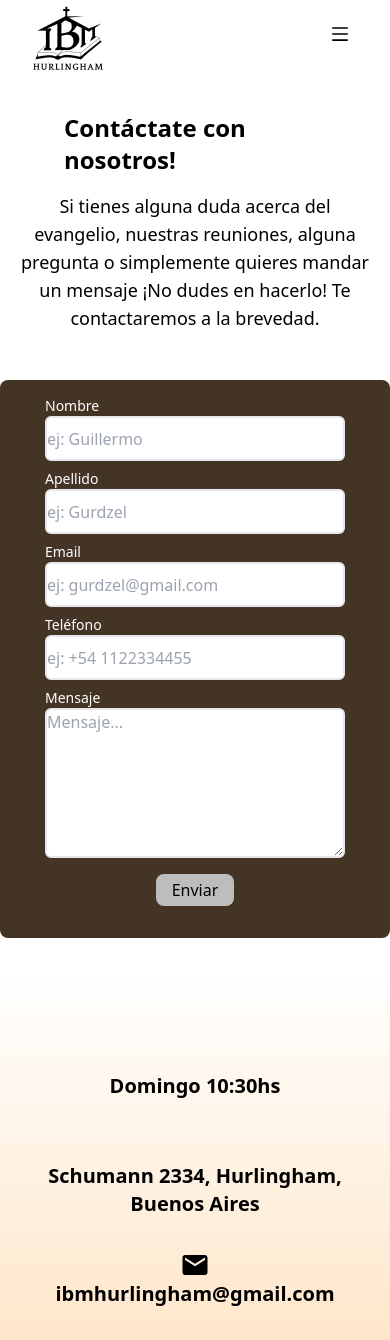
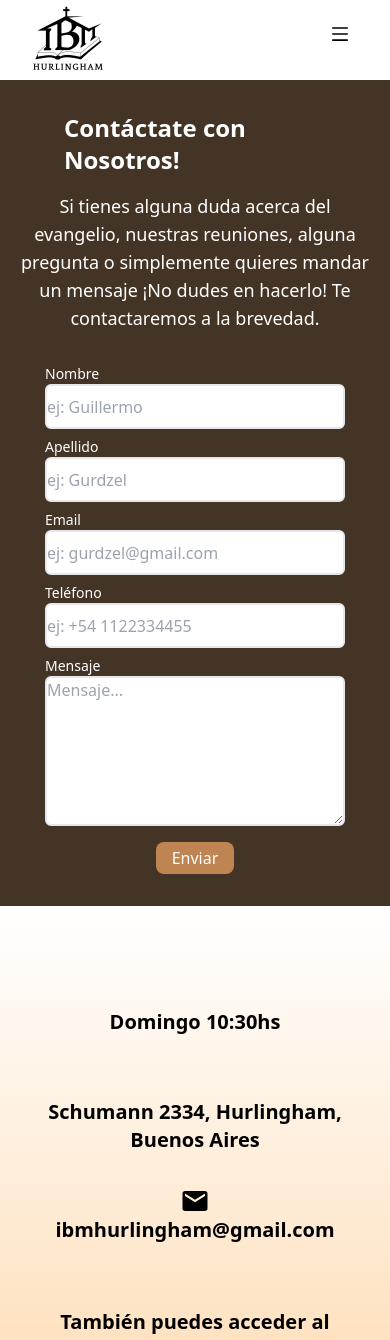
Before and after one commit to elizabethMica/IBMH, a React (Vite) app in the folder client/: page /contact in a window 390 px wide. Shown: the top 1340 px of the page. Built offline with nearby package versions, Linux system fonts and the light colour scheme; some icons are missing.

Commit message:
style bg

```diff
--- a/client/src/Components/Contact/Contact.jsx
+++ b/client/src/Components/Contact/Contact.jsx
@@ -18,9 +18,9 @@ function Contact() {
     <div className='mt-20 '>
       <div >
       <div className='flex flex-col md:flex-row md:justify-between justify-center md:items-start items-center bg-[#be845200] md:px-14 '>
-        <div className='md:mx-8'>
-          <h3 className='font-semibold text-2xl pt-8 px-16 md:px-0 text-start md:text-4xl text-black '>Contáctate con nosotros!</h3>
-          <p className='text-lg py-4 md:text-xl px-4 md:px-0 md:py-0 text-center md:text-start md:w-[500px] text-black  w-full'>Si tienes alguna duda acerca del evangelio, nuestras reuniones, alguna pregunta o simplemente quieres mandar un mensaje ¡No dudes en hacerlo! Te contactaremos a la brevedad.</p>
+        <div className='md:mx-8 bg-[#443426] md:bg-transparent'>
+          <h3 className='font-semibold text-2xl pt-8 px-16 md:px-0 text-start md:text-4xl md:text-black text-white'>Contáctate con Nosotros!</h3>
+          <p className='text-lg py-4 md:text-xl px-4 md:px-0 md:py-0 text-center md:text-start md:w-[500px]  text-white md:text-black  w-full'>Si tienes alguna duda acerca del evangelio, nuestras reuniones, alguna pregunta o simplemente quieres mandar un mensaje ¡No dudes en hacerlo! Te contactaremos a la brevedad.</p>
         </div>
 
         <FormContact/>
--- a/client/src/Components/Contact/FormContact.jsx
+++ b/client/src/Components/Contact/FormContact.jsx
@@ -55,7 +55,7 @@ function FormContact() {
   }
 
   return (
-    <form onSubmit={(event)=>handleSubmit(event)} className='bg-[#443426] rounded-lg my-8 py-4 md:py-6 justify-center items-center flex  flex-col gap-2 md:gap-4 md:w-3/6 w-full '>
+    <form onSubmit={(event)=>handleSubmit(event)} className='bg-[#443426] md:rounded-lg  md:my-8 py-4 md:py-6 justify-center items-center flex  flex-col gap-2 md:gap-4 md:w-3/6 w-full '>
        <div className=' w-[300px] md:w-full md:px-6 flex flex-col mx-8'>
         <label className='text-sm text-white '> Nombre </label>
             <input
@@ -111,7 +111,7 @@ function FormContact() {
           <p className="text-red-400" style={{ visibility: errors?.message ? 'visible' : 'hidden' }}>{errors?.message}</p>
        </div>
 
-       <div className='flex justify-center items-center'><button type="submit" className='bg-[#bdbdbd] px-4 py-1 my-2 rounded-lg' disabled={isSubmitDisabled} style={isSubmitDisabled ? {opacity: "0.6", cursor: "not-allowed"}:null}>Enviar</button></div>
+       <div className='flex justify-center items-center'><button type="submit" className='bg-[#be8552] text-white hover:bg-[#9c6d44]  px-4 py-1 my-2 rounded-lg' disabled={isSubmitDisabled} style={isSubmitDisabled ? {opacity: "0.6", cursor: "not-allowed"}:null}>Enviar</button></div>
        <p className="text-red-400" style={{ visibility: globalErrors?.postContact?.error ? 'visible' : 'hidden' }}>{globalErrors?.postContact?.error}</p>
 
     </form>
```
